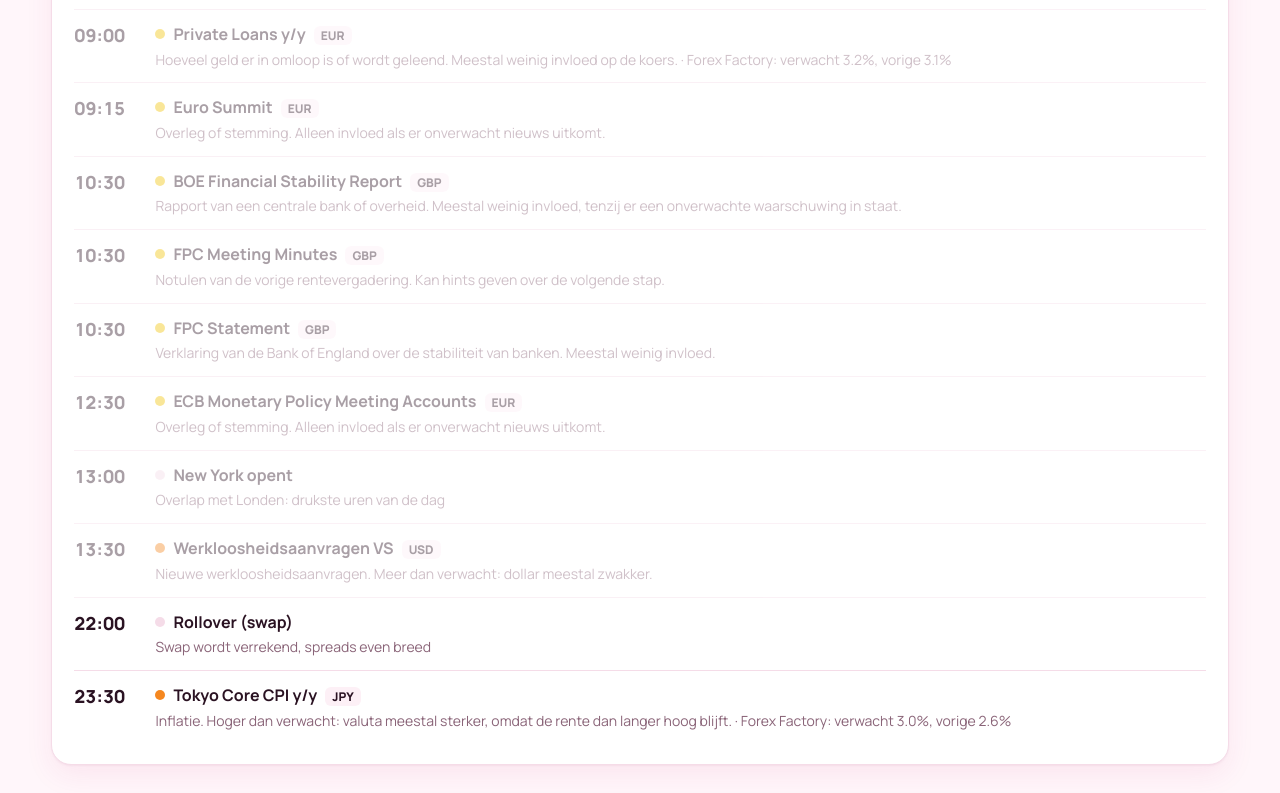
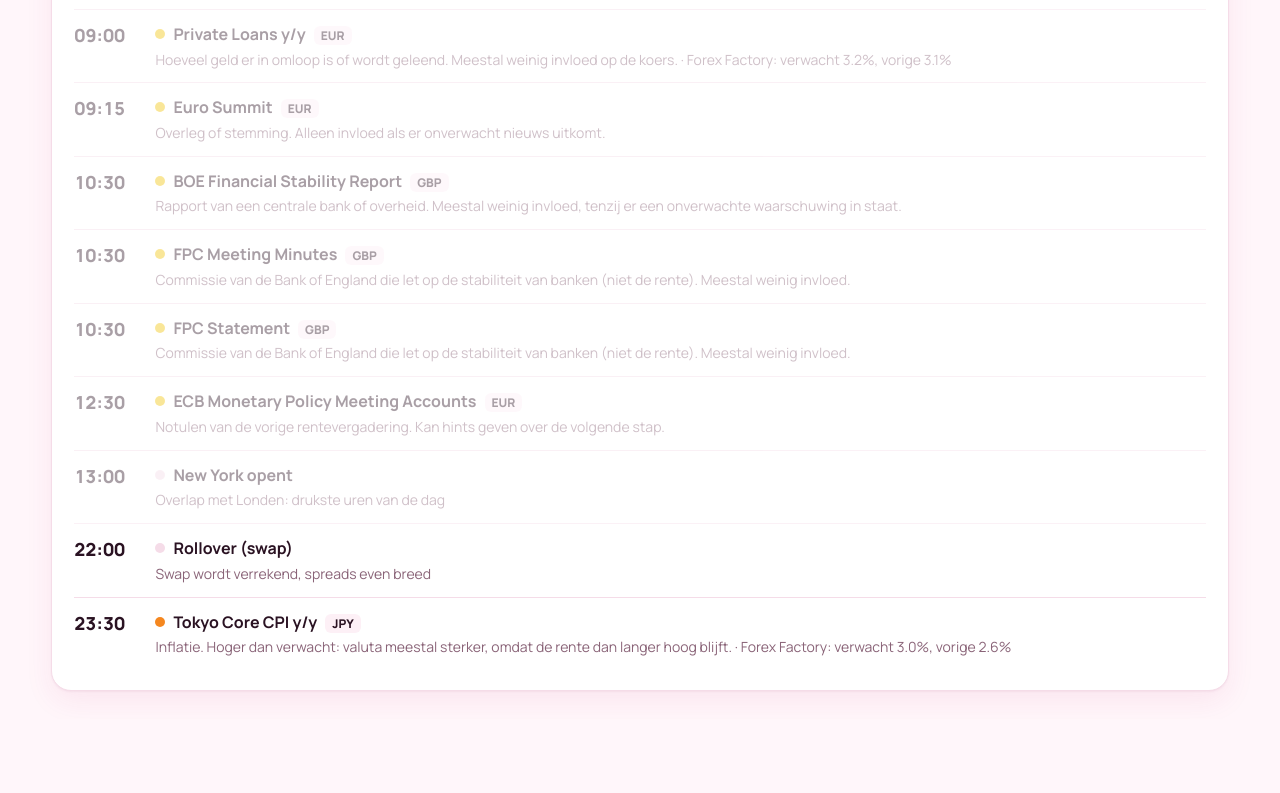
Before and after one commit to mwillemsen04-jpg/Forex-waarschuwingen, a plain HTML site: page index.html in a window 1280 px wide. Shown: the part 1003-1796 px from the top of the page. After the commit the page ends 1722 px from the top, so only its background shows below. Drawn offline with Linux system fonts and the light colour scheme.

Commit message:
Betere uitleg bij FPC en ECB-notulen; werkloosheidsaanvragen alleen nog via Forex Factory
Co-Authored-By: Claude Opus 5.5 <noreply@anthropic.com>
Claude-Session: https://claude.ai/code/session_01QarLy1XvHJk1t4Fp3TBuB7

```diff
--- a/index.html
+++ b/index.html
@@ -308,7 +308,8 @@ const EXPL=[
  [/industrial production|manufacturing production|factory orders|durable goods|machinery orders|manufacturing sales/i,'Productie of bestellingen van de industrie. Hoger dan verwacht: valuta meestal iets sterker.'],
  [/capital expenditure|capex|business investment/i,'Investeringen van bedrijven. Hoger dan verwacht laat een sterke economie zien: valuta meestal iets sterker.'],
  [/building|housing|home sales|house price|hpi|construction|mortgage|starts/i,'Woningmarkt of bouw. Hoger dan verwacht: valuta meestal iets sterker. Meestal weinig invloed.'],
- [/minutes|notulen/i,'Notulen van de vorige rentevergadering. Kan hints geven over de volgende stap.'],
+ [/fpc/i,'Commissie van de Bank of England die let op de stabiliteit van banken (niet de rente). Meestal weinig invloed.'],
+ [/minutes|notulen|meeting accounts|accounts/i,'Notulen van de vorige rentevergadering. Kan hints geven over de volgende stap.'],
  [/rentebesluit|cash rate|bank rate|overnight rate|policy rate|funds rate|refinancing rate|deposit facility|monetary policy statement|policy statement/i,'Rentebesluit. Hogere rente of strengere woorden: valuta meestal sterker.'],
  [/speaks|testif|press conference|hearing|persconferentie/i,'Toespraak of hoorzitting. Eén zin kan de koers plots laten bewegen.'],
  [/confidence|sentiment|zew|ifo|gfk|consumer climate|tankan|nfib|outlook/i,'Vertrouwen van consumenten of bedrijven. Hoger dan verwacht: valuta meestal iets sterker.'],
@@ -345,7 +346,6 @@ function build(){
    add(s,NY,8,0,'New York opent','ALL','l',{note:'Overlap met Londen: drukste uren van de dag'});
    const nx=addDays(s,w===5?3:1),monthEnd=nx.slice(5,7)!==s.slice(5,7);
    if(monthEnd)add(s,LON,16,0,'Maandeinde-fix Londen','ALL','m',{wb:30,wa:15,note:'Grote orders van fondsen, koers kan plots draaien'});
-   if(w===4&&!hol)add(s,NY,8,30,'Werkloosheidsaanvragen VS','USD','m',{wb:5,wa:15});
    if(w===5)add(s,NY,17,0,'Forex sluit voor het weekend','ALL','m',{wb:120,wa:0,wk:1,note:'Houd je een positie het weekend vast? Reken op een koersgat maandag'});
    else add(s,NY,17,0,w===3?'Drievoudige swap':'Rollover (swap)','ALL',w===3?'m':'l',{wb:15,wa:15,note:w===3?'Swap van 3 dagen wordt nu verrekend: let op als je positie swap kost':'Swap wordt verrekend, spreads even breed'});
   }
```
